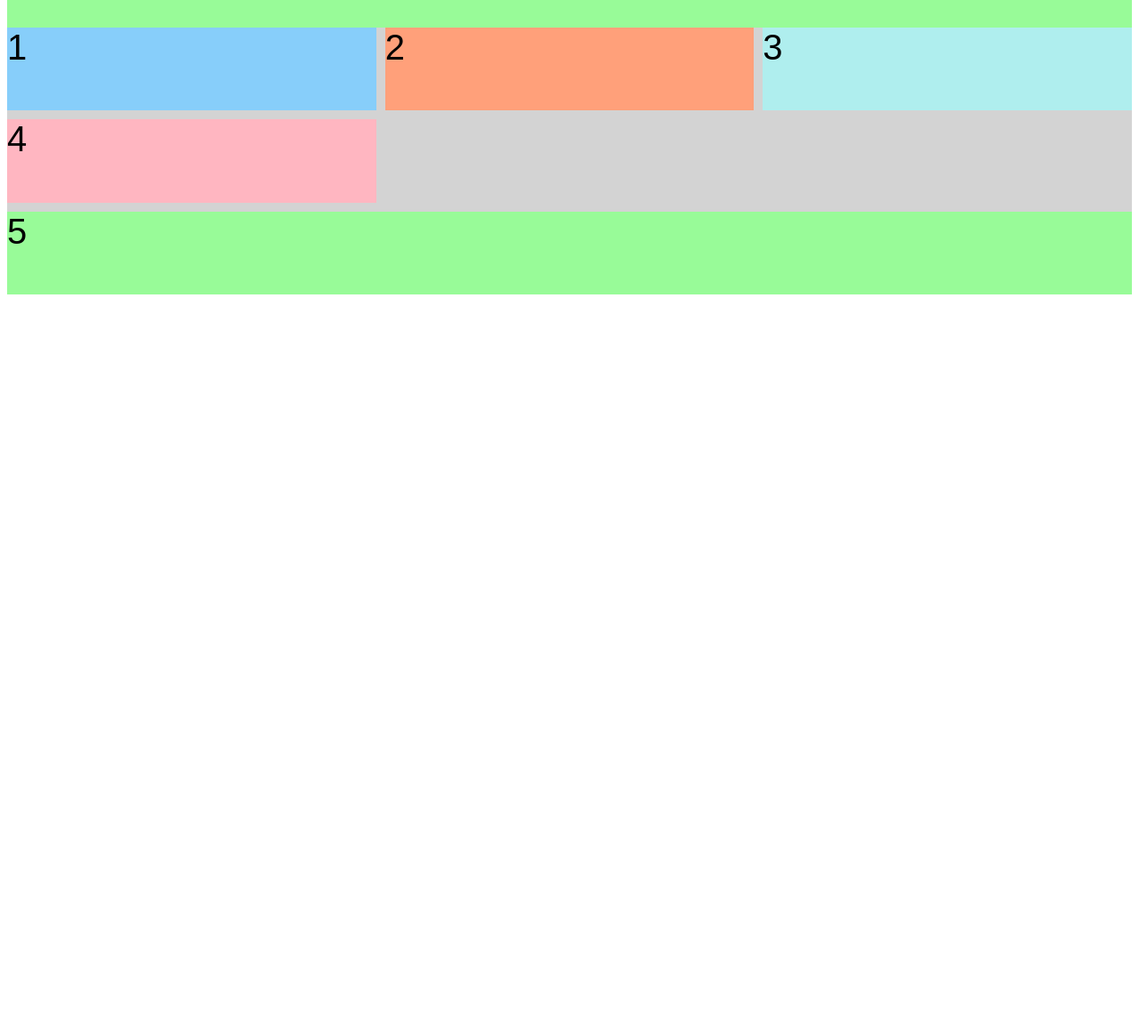
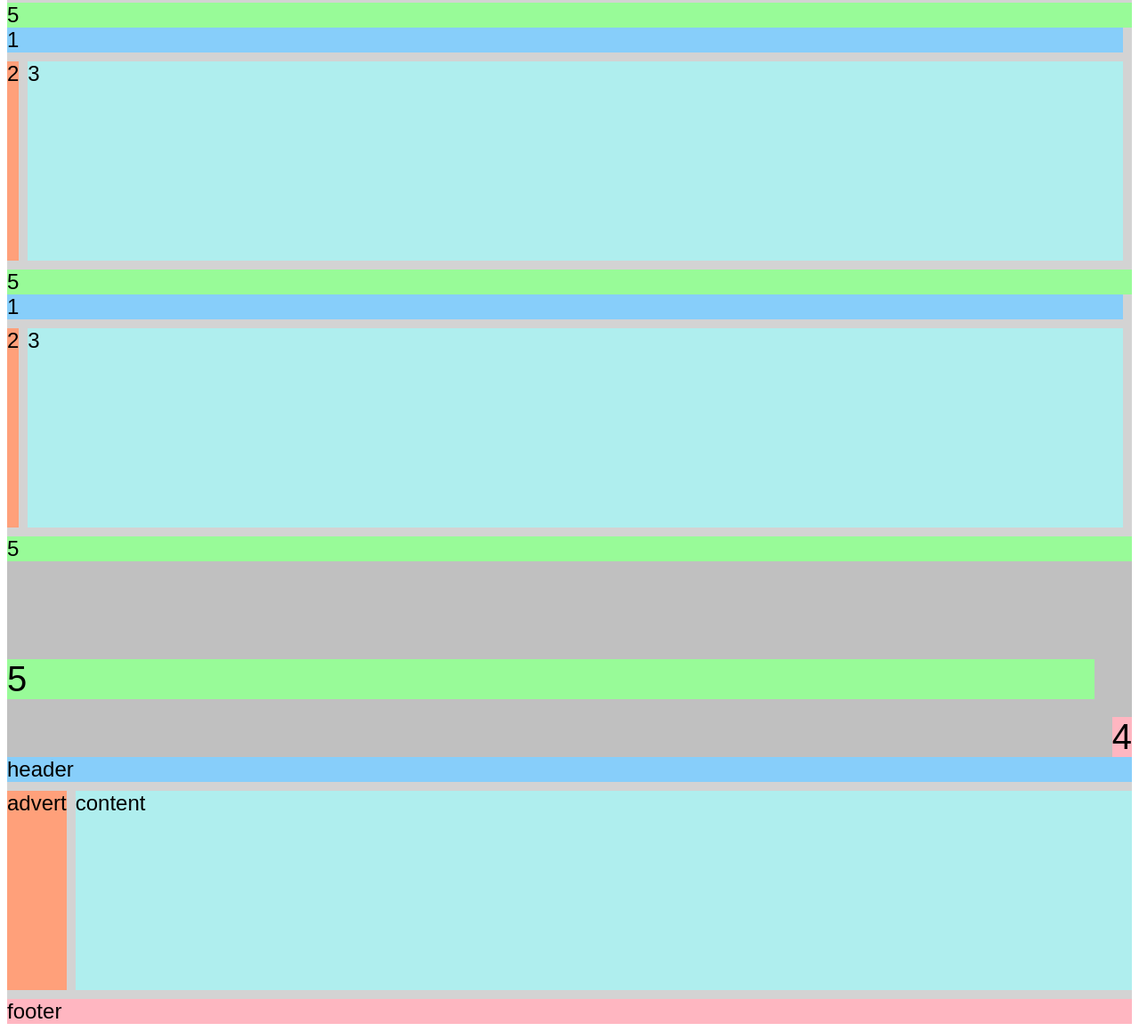
Before and after one commit to DanShafi/FreeCodeCamp, a plain HTML site: page Responsive Web Design/CSS Flexbox & Grid/index.html in a window 1280 px wide. Shown: the part 961-2120 px from the top of the page at 89% size. Before the commit the page ends 1300 px from the top, so only its background shows below. Drawn offline with Linux system fonts and the light colour scheme.

Commit message:
CSS Grid and Flexbox modules complete

```diff
--- a/Responsive Web Design/CSS Flexbox & Grid/index.html
+++ b/Responsive Web Design/CSS Flexbox & Grid/index.html
@@ -207,3 +207,133 @@
     <div class="item4">4</div>
     <div class="item5">5</div>
 </div>
+
+<!--Using the repeat and auto-fit function-->
+
+<style>
+    .item1 {
+        background: LightSkyBlue;
+    }
+    .item2 {
+        background: LightSalmon;
+    }
+    .item3 {
+        background: PaleTurquoise;
+    }
+    .item4 {
+        background: LightPink;
+    }
+    .item5 {
+        background: PaleGreen;
+    }
+
+    .container {
+        font-size: 40px;
+        min-height: 100px;
+        width: 100%;
+        background: LightGray;
+        display: grid;
+        grid-template-columns: repeat(auto-fill, minmax(60px, 1fr));
+        grid-template-rows: 1fr 1fr 1fr;
+        grid-gap: 10px;
+    }
+
+    .container2 {
+        font-size: 40px;
+        min-height: 100px;
+        width: 100%;
+        background: Silver;
+        display: grid;
+        /* Only change code below this line */
+
+        grid-template-columns: repeat(auto-fit, minmax(60px, 1fr));
+
+        /* Only change code above this line */
+        grid-template-rows: 1fr 1fr 1fr;
+        grid-gap: 10px;
+    }
+</style>
+
+<div class="container">
+    <div class="item1">1</div>
+    <div class="item2">2</div>
+    <div class="item3">3</div>
+    <div class="item4">4</div>
+    <div class="item5">5</div>
+</div>
+<div class="container2">
+    <div class="item1">1</div>
+    <div class="item2">2</div>
+    <div class="item3">3</div>
+    <div class="item4">4</div>
+    <div class="item5">5</div>
+</div>
+
+<!--Repsonsive media queries-->
+
+<style>
+    .item1 {
+        background: LightSkyBlue;
+        grid-area: header;
+    }
+
+    .item2 {
+        background: LightSalmon;
+        grid-area: advert;
+    }
+
+    .item3 {
+        background: PaleTurquoise;
+        grid-area: content;
+    }
+
+    .item4 {
+        background: lightpink;
+        grid-area: footer;
+    }
+
+    .container {
+        font-size: 1.5em;
+        min-height: 300px;
+        width: 100%;
+        background: LightGray;
+        display: grid;
+        grid-template-columns: 1fr;
+        grid-template-rows: 50px auto 1fr auto;
+        grid-gap: 10px;
+        grid-template-areas:
+            "header"
+            "advert"
+            "content"
+            "footer";
+    }
+
+    @media (min-width: 300px) {
+        .container {
+            grid-template-columns: auto 1fr;
+            grid-template-rows: auto 1fr auto;
+            grid-template-areas:
+                "advert header"
+                "advert content"
+                "advert footer";
+        }
+    }
+
+    @media (min-width: 400px) {
+        .container {
+            grid-template-areas:
+        /* Only change code below this line */
+                "header header"
+                "advert content"
+                "footer footer";
+            /* Only change code above this line */
+        }
+    }
+</style>
+
+<div class="container">
+    <div class="item1">header</div>
+    <div class="item2">advert</div>
+    <div class="item3">content</div>
+    <div class="item4">footer</div>
+</div>
```
Also changed, not shown: 1 other file.
